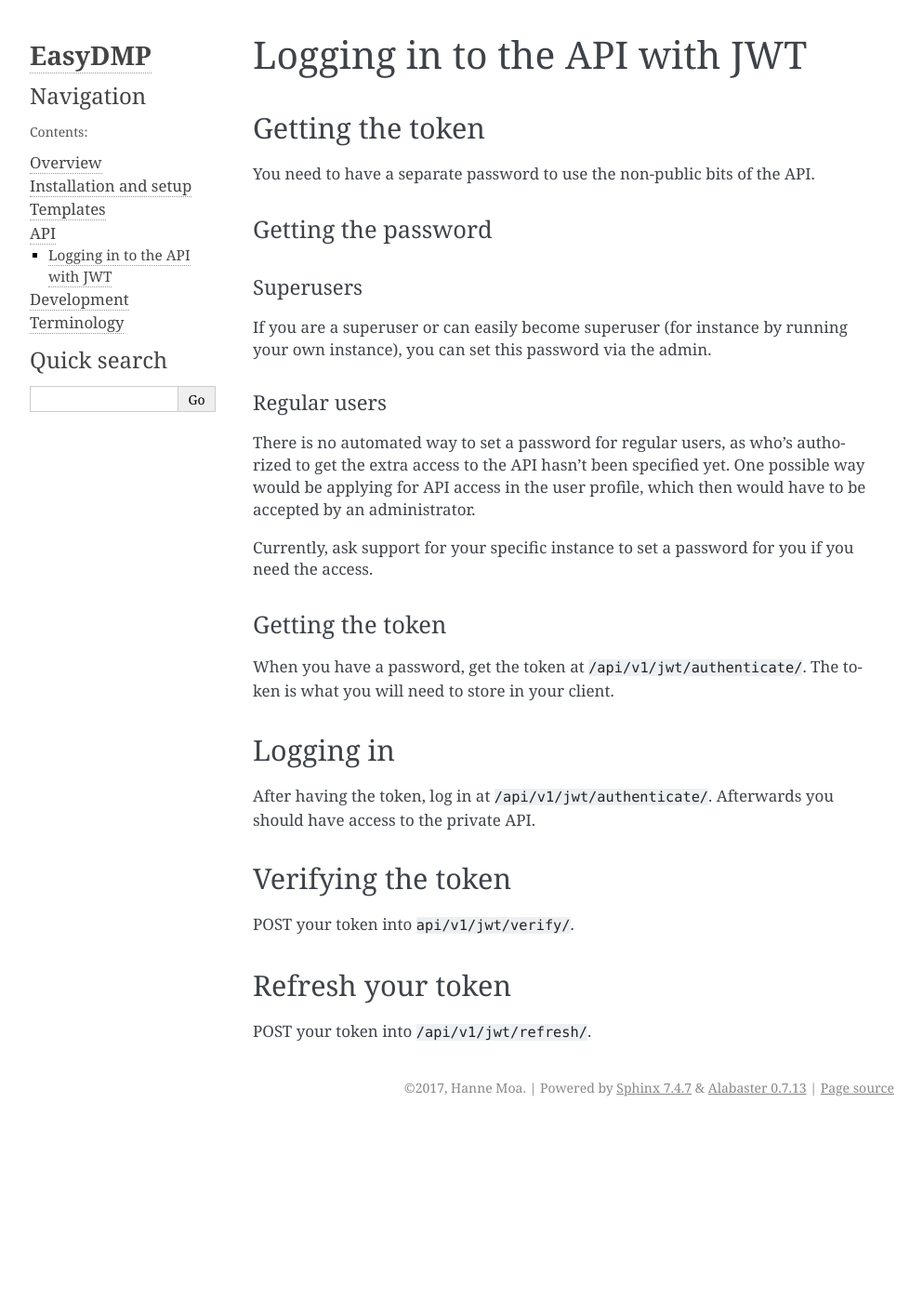
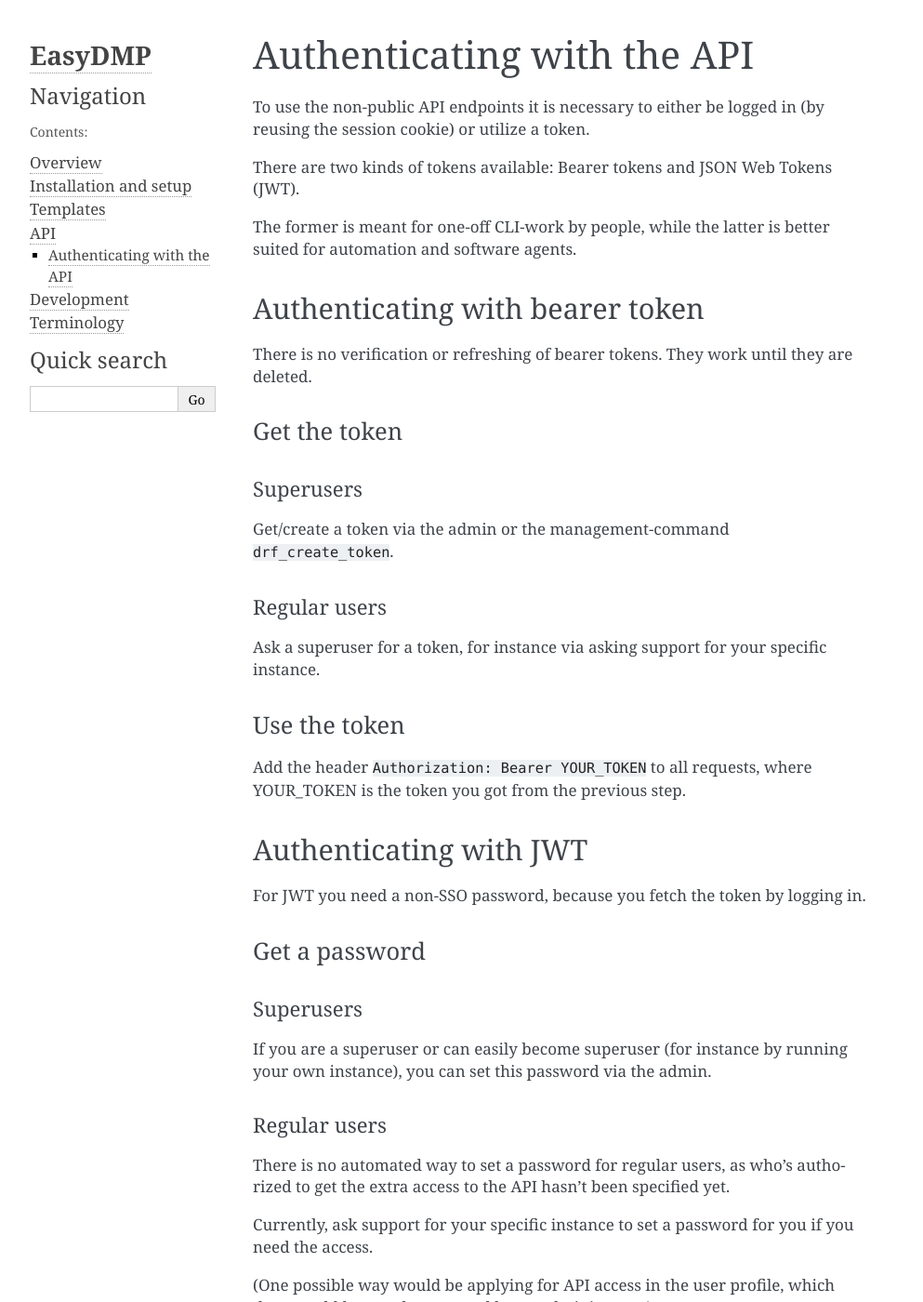
Before and after one commit to hmpf/easydmp, a Sphinx documentation site: the page built from docs/api/logging_in.rst, in a window 1280 px wide and 1400 px high. Shown: the whole window at 93% size, without its empty margins (148-1141 px from the left). Built offline with Sphinx 7.4.7, drawn with Linux system fonts in a browser that asks for light colours; some of the changed text lies outside the part shown.

Commit message:
Update docs on logging in to the API

```diff
--- a/docs/api/logging_in.rst
+++ b/docs/api/logging_in.rst
@@ -1,15 +1,52 @@
-==============================
-Logging in to the API with JWT
-==============================
+===========================
+Authenticating with the API
+===========================
 
-Getting the token
-=================
+To use the non-public API endpoints it is necessary to either be
+logged in (by reusing the session cookie) or utilize a token.
 
-You need to have a separate password to use the non-public bits of the
-API.
+There are two kinds of tokens available: Bearer tokens and JSON
+Web Tokens (JWT).
 
-Getting the password
---------------------
+The former is meant for one-off CLI-work by people, while the
+latter is better suited for automation and software agents.
+
+Authenticating with bearer token
+================================
+
+There is no verification or refreshing of bearer tokens. They work
+until they are deleted.
+
+Get the token
+-------------
+
+Superusers
+..........
+
+Get/create a token via the admin or the management-command
+``drf_create_token``.
+
+Regular users
+.............
+
+Ask a superuser for a token, for instance via asking support for
+your specific instance.
+
+Use the token
+-------------
+
+Add the header ``Authorization: Bearer YOUR_TOKEN`` to all
+requests, where YOUR_TOKEN is the token you got from the previous
+step.
+
+Authenticating with JWT
+=======================
+
+For JWT you need a non-SSO password, because you fetch the token
+by logging in.
+
+Get a password
+--------------
 
 Superusers
 ..........
@@ -22,33 +59,32 @@
 
 There is no automated way to set a password for regular users, as who’s
 authorized to get the extra access to the API hasn’t been specified yet.
-One possible way would be applying for API access in the user profile,
-which then would have to be accepted by an administrator.
 
 Currently, ask support for your specific instance to set a password for
 you if you need the access.
 
-.. _getting-the-token-1:
+(One possible way would be applying for API access in the user profile,
+which then would have to be accepted by an administrator.)
 
 Getting the token
 -----------------
 
 When you have a password, get the token at
-``/api/v1/jwt/authenticate/``. The token is what you will need to store
-in your client.
+``/api/v1/jwt/authenticate/``. This token is what you will need to
+store in your client.
 
 Logging in
-==========
+----------
 
 After having the token, log in at ``/api/v1/jwt/authenticate/``.
 Afterwards you should have access to the private API.
 
 Verifying the token
-===================
+-------------------
 
-POST your token into ``api/v1/jwt/verify/``.
+POST the token into ``api/v1/jwt/verify/``.
 
-Refresh your token
-==================
+Refresh the token
+-----------------
 
-POST your token into ``/api/v1/jwt/refresh/``.
+POST the token into ``/api/v1/jwt/refresh/``.
```
